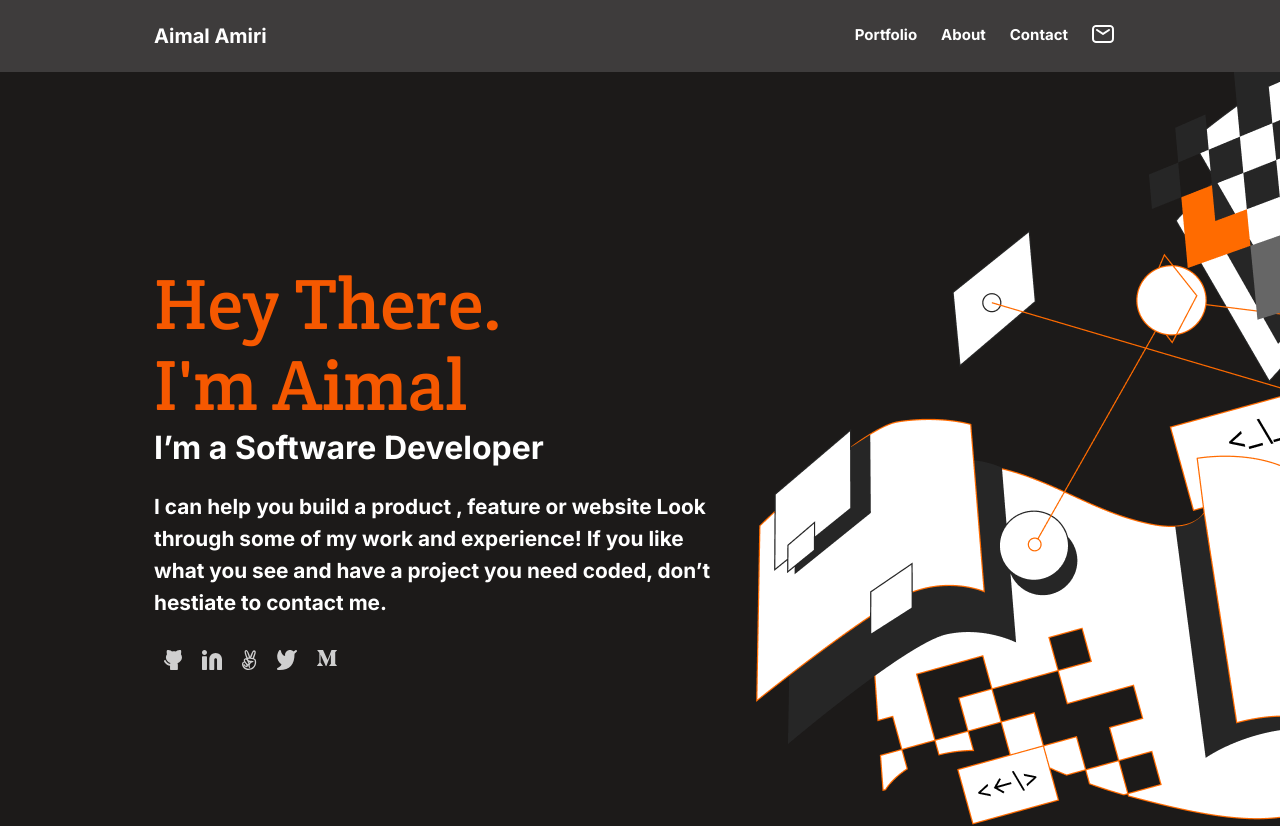
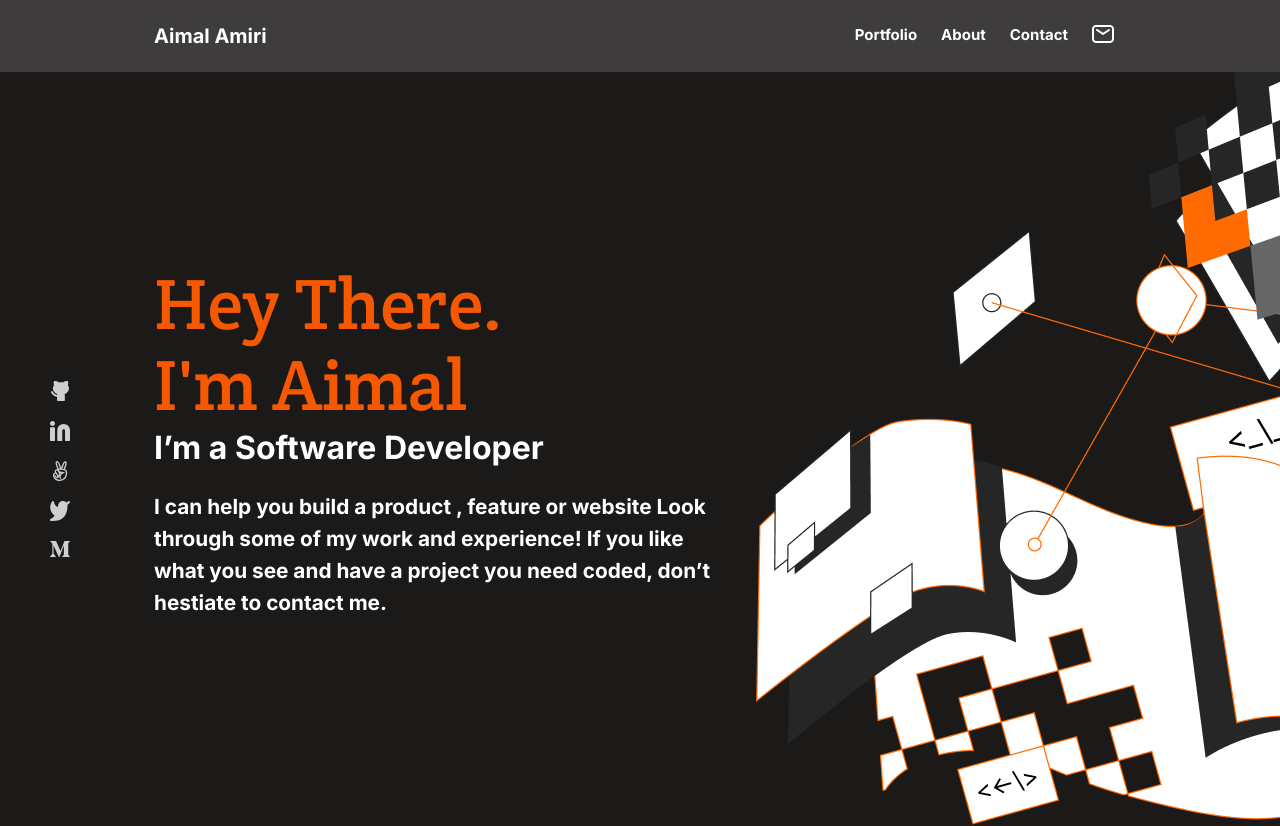
Before and after one commit to aimalamiri/Microverse-Portfolio, a website: page index.html in a window 1280 px wide. Shown: the top 826 px of the page. Drawn offline with Linux system fonts and the light colour scheme.

Commit message:
Social media links are moved to the left side on desktop preview

```diff
--- a/styles.css
+++ b/styles.css
@@ -403,7 +403,7 @@ header {
     margin: 192px 0;
   }
 
-  .social-media-links {
+  .social-media-icons {
     top: 351px;
     position: absolute;
     flex-direction: column;
```
